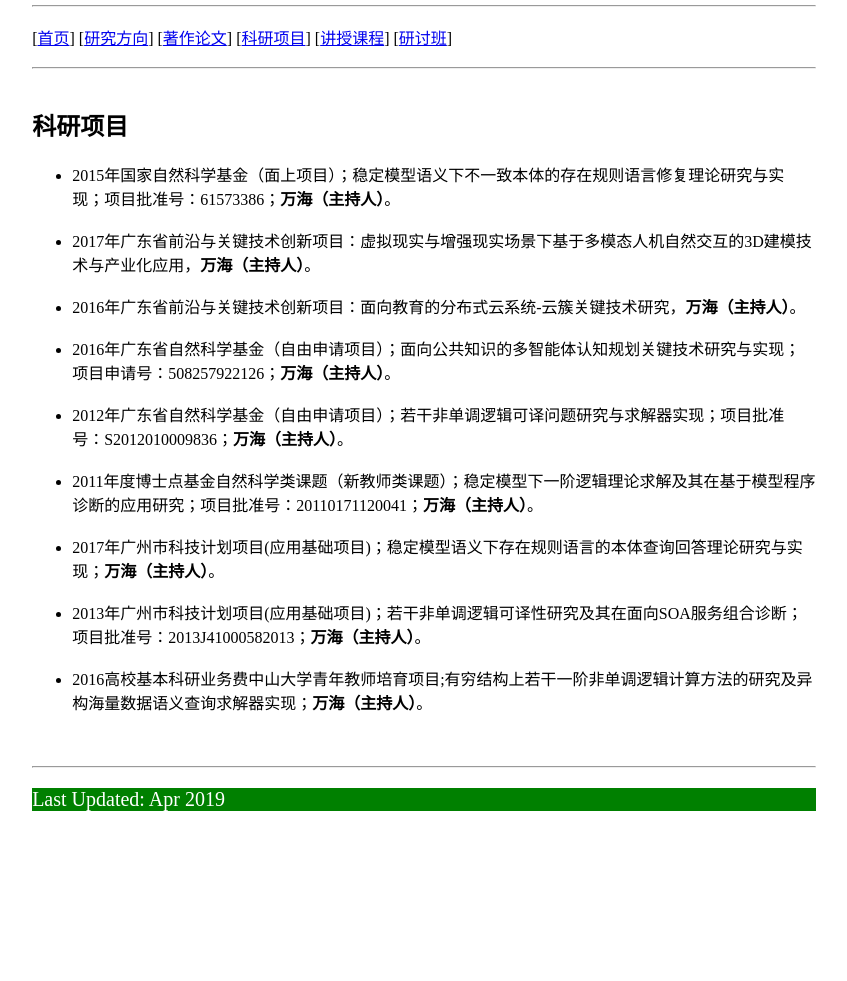
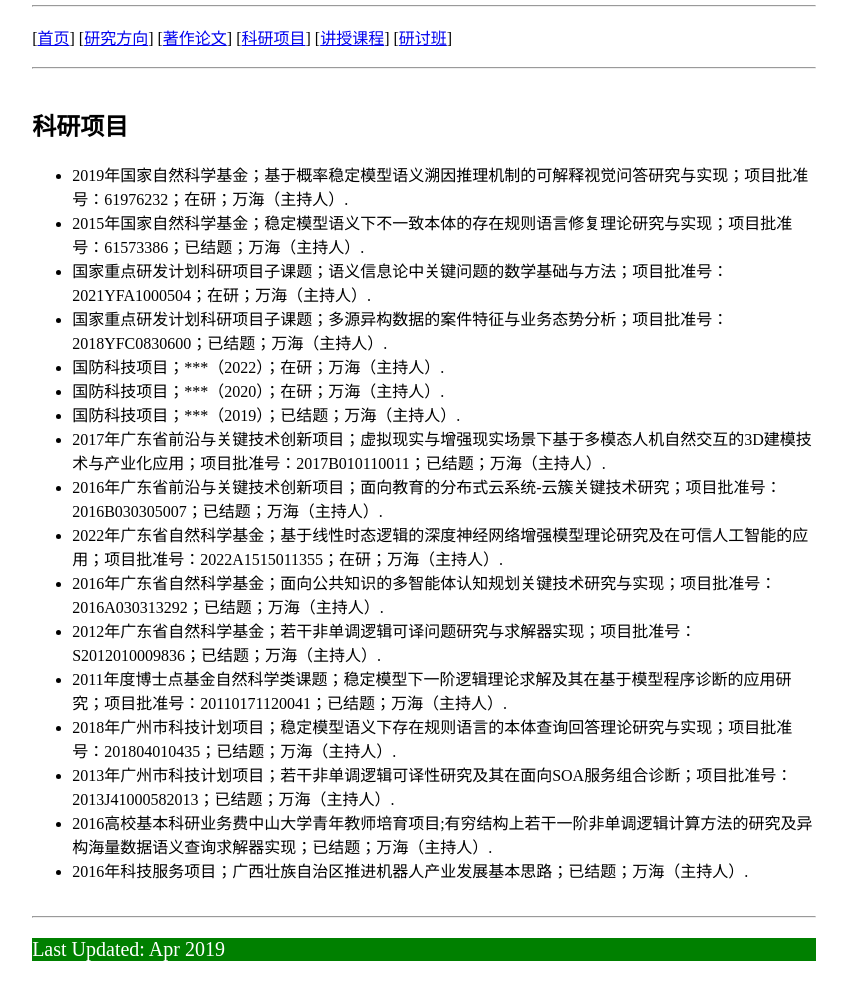
Before and after one commit to sysuwanhai/sysuwanhai.github.io, a plain HTML site: page project.html in a window 1280 px wide. Shown: the part 111-1092 px from the top of the page, without its empty margins (216-1063 px from the left). Before the commit the page ends 942 px from the top, so only its background shows below. Drawn offline with Linux system fonts and the light colour scheme.

Commit message:
Update project.html

```diff
--- a/project.html
+++ b/project.html
@@ -94,16 +94,24 @@
         <div class="row">
             <div class="elem">
                     <h2>科研项目</h2>
-                    <ul><!-- 主持2015年国家自然科学基金（面上项目）一项（77.562万）、2017年和2016年广东省前沿与关键技术创新项目二项（500万、300万）、广东自然科学基金二项（10万、5万）、教育部博士点项目一项（4万）、2017年和2013年广州市科技项目（应用基础项目）一项（8万、30万）、2016年高校基本科研业务费中山大学青年教师培育项目一项（15万）。主持横向项目六项，科研经费100余万。 -->
-<li>2015年国家自然科学基金（面上项目）；稳定模型语义下不一致本体的存在规则语言修复理论研究与实现；项目批准号：61573386；<strong>万海（主持人）</strong>。</li><br/>
-<li>2017年广东省前沿与关键技术创新项目：虚拟现实与增强现实场景下基于多模态人机自然交互的3D建模技术与产业化应用，<strong>万海（主持人）</strong>。</li><br/>
-<li>2016年广东省前沿与关键技术创新项目：面向教育的分布式云系统-云簇关键技术研究，<strong>万海（主持人）</strong>。</li><br/>
-<li>2016年广东省自然科学基金（自由申请项目）；面向公共知识的多智能体认知规划关键技术研究与实现；项目申请号：508257922126；<strong>万海（主持人）</strong>。</li><br/>
-<li>2012年广东省自然科学基金（自由申请项目）；若干非单调逻辑可译问题研究与求解器实现；项目批准号：S2012010009836；<strong>万海（主持人）</strong>。</li><br/>
-<li>2011年度博士点基金自然科学类课题（新教师类课题）；稳定模型下一阶逻辑理论求解及其在基于模型程序诊断的应用研究；项目批准号：20110171120041；<strong>万海（主持人）</strong>。</li><br/>
-<li>2017年广州市科技计划项目(应用基础项目)；稳定模型语义下存在规则语言的本体查询回答理论研究与实现；<strong>万海（主持人）</strong>。</li><br/>
-<li>2013年广州市科技计划项目(应用基础项目)；若干非单调逻辑可译性研究及其在面向SOA服务组合诊断；项目批准号：2013J41000582013；<strong>万海（主持人）</strong>。</li><br/>
-<li>2016高校基本科研业务费中山大学青年教师培育项目;有穷结构上若干一阶非单调逻辑计算方法的研究及异构海量数据语义查询求解器实现；<strong>万海（主持人）</strong>。</li><br/>
+                <ul>
+                    <li>2019年国家自然科学基金；基于概率稳定模型语义溯因推理机制的可解释视觉问答研究与实现；项目批准号：61976232；在研；万海（主持人）.</li>
+<li>2015年国家自然科学基金；稳定模型语义下不一致本体的存在规则语言修复理论研究与实现；项目批准号：61573386；已结题；万海（主持人）.</li>
+<li>国家重点研发计划科研项目子课题；语义信息论中关键问题的数学基础与方法；项目批准号：2021YFA1000504；在研；万海（主持人）.</li>
+<li>国家重点研发计划科研项目子课题；多源异构数据的案件特征与业务态势分析；项目批准号：2018YFC0830600；已结题；万海（主持人）.</li>
+<li>国防科技项目；***（2022）；在研；万海（主持人）.</li>
+<li>国防科技项目；***（2020）；在研；万海（主持人）.</li>
+<li>国防科技项目；***（2019）；已结题；万海（主持人）.</li>
+<li>2017年广东省前沿与关键技术创新项目；虚拟现实与增强现实场景下基于多模态人机自然交互的3D建模技术与产业化应用；项目批准号：2017B010110011；已结题；万海（主持人）.</li>
+<li>2016年广东省前沿与关键技术创新项目；面向教育的分布式云系统-云簇关键技术研究；项目批准号：2016B030305007；已结题；万海（主持人）.</li>
+<li>2022年广东省自然科学基金；基于线性时态逻辑的深度神经网络增强模型理论研究及在可信人工智能的应用；项目批准号：2022A1515011355；在研；万海（主持人）.</li>
+<li>2016年广东省自然科学基金；面向公共知识的多智能体认知规划关键技术研究与实现；项目批准号：2016A030313292；已结题；万海（主持人）.</li>
+<li>2012年广东省自然科学基金；若干非单调逻辑可译问题研究与求解器实现；项目批准号：S2012010009836；已结题；万海（主持人）.</li>
+<li>2011年度博士点基金自然科学类课题；稳定模型下一阶逻辑理论求解及其在基于模型程序诊断的应用研究；项目批准号：20110171120041；已结题；万海（主持人）.</li>
+<li>2018年广州市科技计划项目；稳定模型语义下存在规则语言的本体查询回答理论研究与实现；项目批准号：201804010435；已结题；万海（主持人）.</li>
+<li>2013年广州市科技计划项目；若干非单调逻辑可译性研究及其在面向SOA服务组合诊断；项目批准号：2013J41000582013；已结题；万海（主持人）.</li>
+<li>2016高校基本科研业务费中山大学青年教师培育项目;有穷结构上若干一阶非单调逻辑计算方法的研究及异构海量数据语义查询求解器实现；已结题；万海（主持人）.</li>
+<li>2016年科技服务项目；广西壮族自治区推进机器人产业发展基本思路；已结题；万海（主持人）.</li>
 
 
                     </ul>
```
